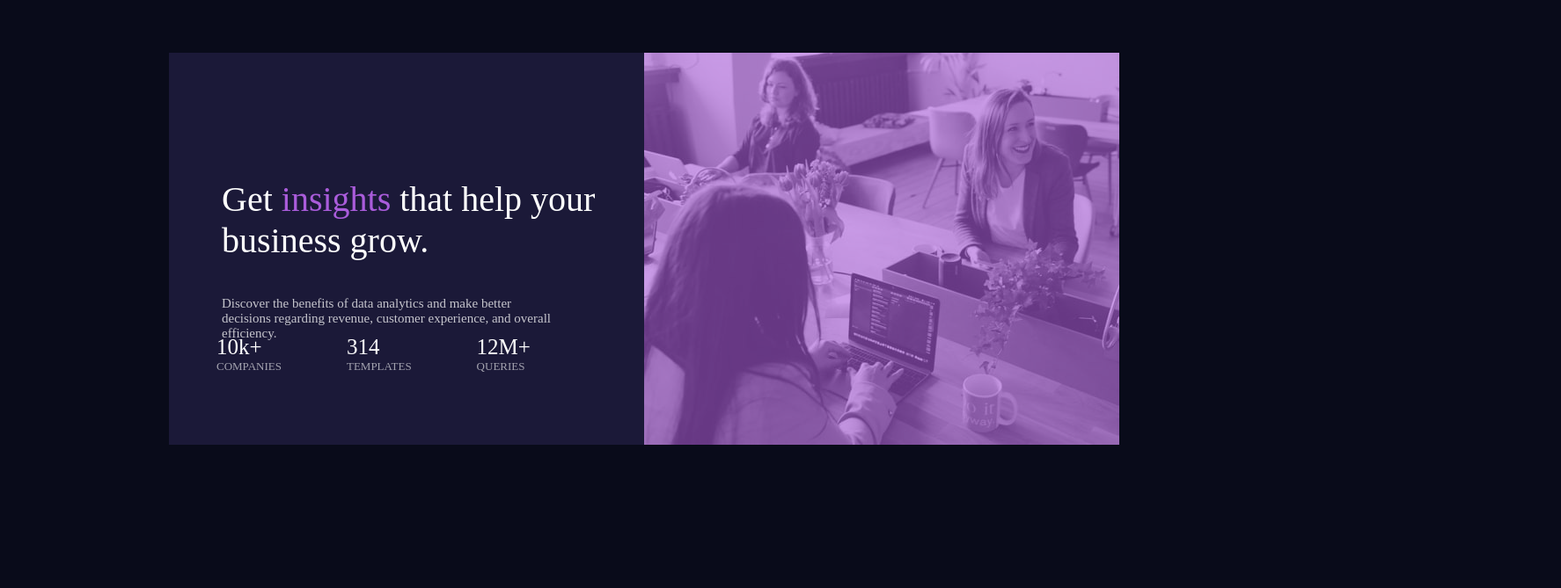
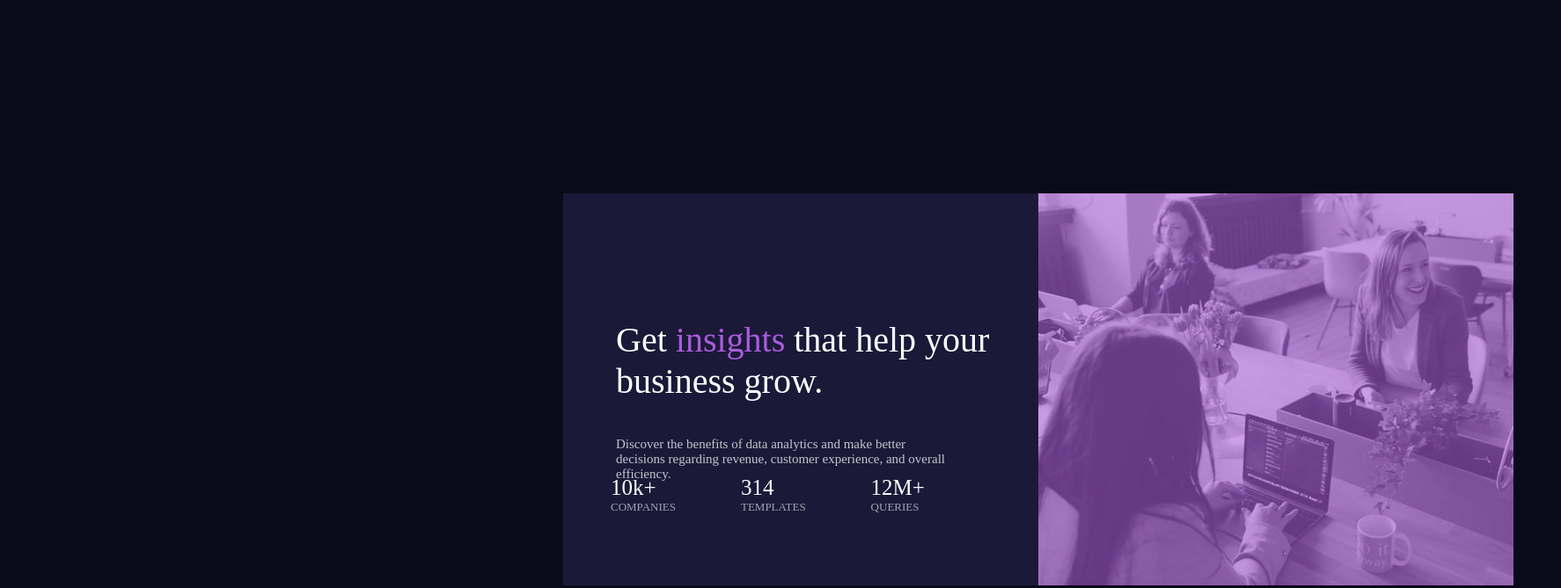
Before and after one commit to beauferris/statspreview, a plain HTML site: page index.html in a window 1280 px wide. Shown: the part 180-849 px from the top of the page at 88% size, 1774 px wide, since content can reach past the window. Drawn offline with Linux system fonts and the light colour scheme.

Commit message:
fixed centering;

```diff
--- a/main.css
+++ b/main.css
@@ -25,8 +25,8 @@ body{
     grid-template-rows: 446px;
     grid-template-areas: "text image";
     position: absolute;
-    top: 30%;
-    left: 15%;
+    top: 50%;
+    left: 50%;
     border-radius: 10px;
 
 }
```
